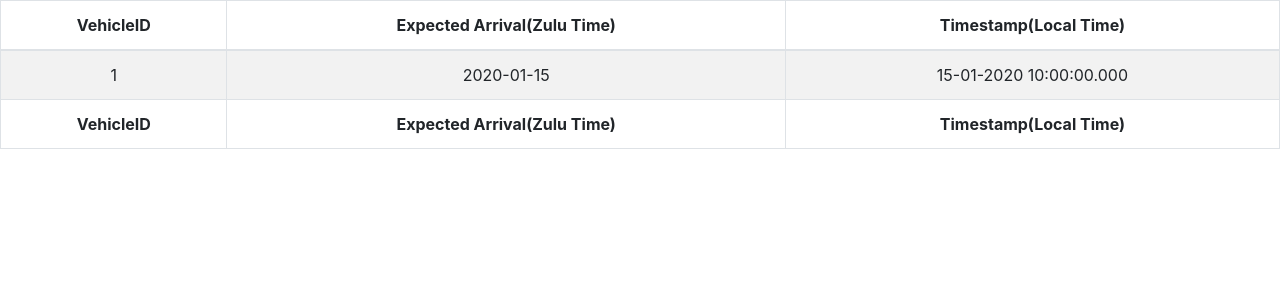
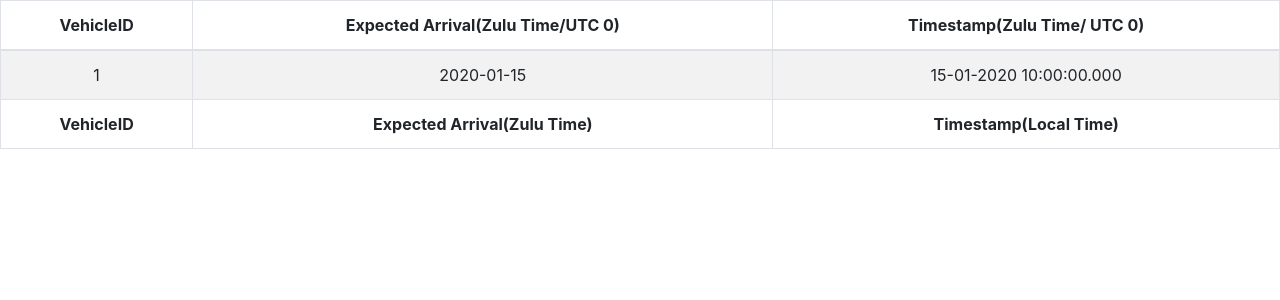
Before and after one commit to d2gex/tlf, a Flask app: template src/templates/frontend/history.html in a window 1280 px wide. Shown: the top 300 px of the page. Run offline with Flask 2, Linux system fonts and the light colour scheme; the template is opened without the code that fills it: most values are stand-ins (such as "Sample title", 1, 10 or a date in 2020); some libraries are stand-ins or nearby versions.

```diff
--- a/src/templates/frontend/history.html
+++ b/src/templates/frontend/history.html
@@ -9,8 +9,8 @@
         <thead>
         <tr>
             <th>VehicleID</th>
-            <th>Expected Arrival(Zulu Time)</th>
-            <th>Timestamp(Local Time)</th>
+            <th>Expected Arrival(Zulu Time/UTC 0)</th>
+            <th>Timestamp(Zulu Time/ UTC 0)</th>
 
         </tr>
         </thead>
```
Also changed, not shown: docs/__init__.py (added), 5 other files.
